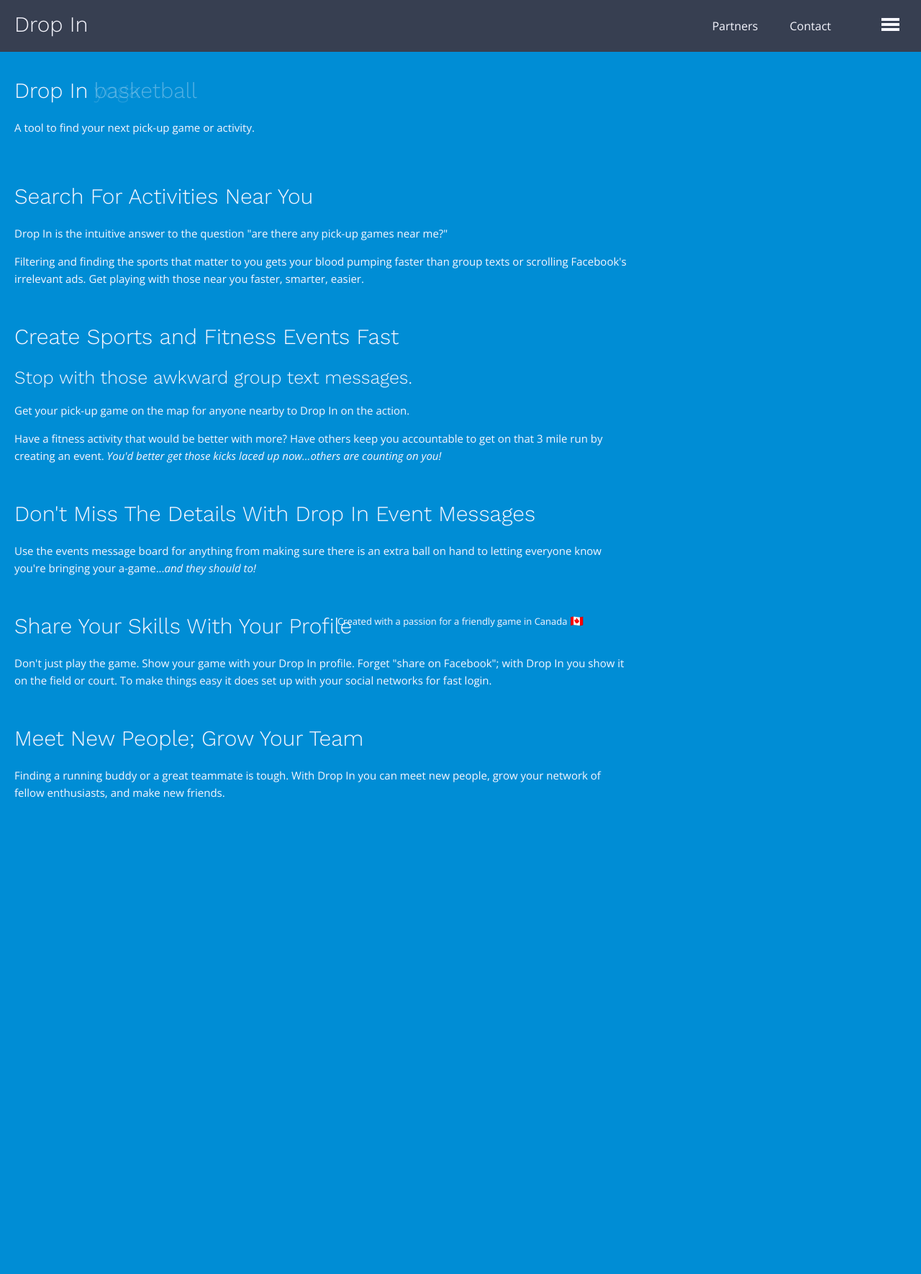
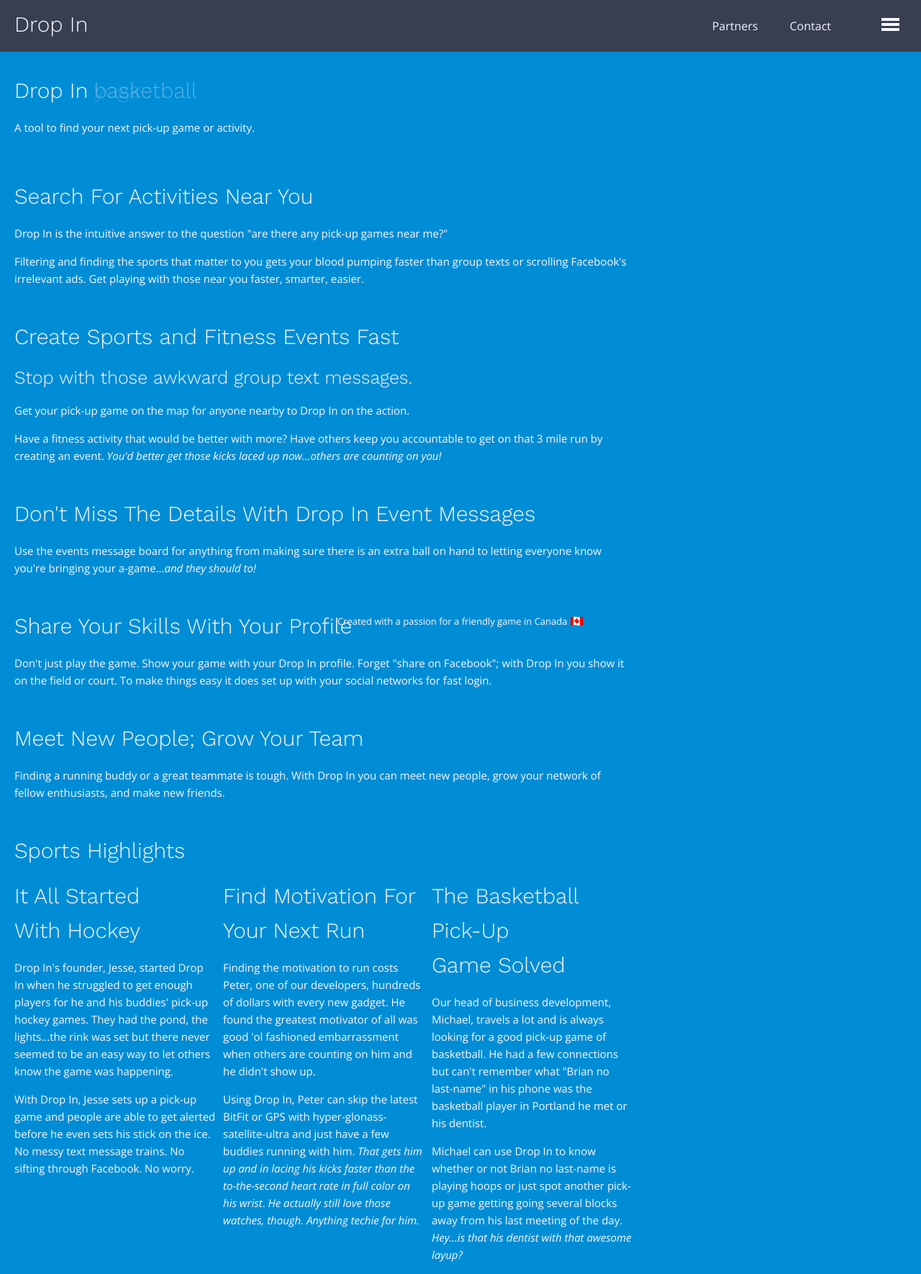
Before and after one commit to fidogroupe/drop-in-marketing-site, a Jekyll site: the page built from index.html, in a window 1280 px wide. Shown: the whole page at 72% size. Built offline with Jekyll 4.4.1, drawn with Linux system fonts in a browser that asks for light colours; before the commit the page ends 1128 px from its top, so only the background shows below that.

Commit message:
Adds spotlights

```diff
--- a/_sass/_pages.scss
+++ b/_sass/_pages.scss
@@ -44,6 +44,15 @@
   }
 }
 
+[class^='sports-highlight--'] {
+  float: left;
+  width: calc(100% / 3 - (20px / 3));
+
+  &:not(:last-child) {
+    margin-right: 10px;
+  }
+}
+
 
 .contact-page {
   background-color: $color1;
--- a/index.html
+++ b/index.html
@@ -58,5 +58,36 @@
     Finding a running buddy or a great teammate is tough. With Drop In you can meet new people, grow your network of fellow enthusiasts, and make new friends.
   </p>
 </section>
+
+<section class="sports-highlights" data-wrap="container">
+  <h1>Sports Highlights</h1>
+  <div class="sports-highlight--hockey">
+    <h1>It All Started With&nbsp;Hockey</h1>
+    <p>
+      Drop In's founder, Jesse, started Drop In when he struggled to get enough players for he and his buddies' pick-up hockey games. They had the pond, the lights...the rink was set but there never seemed to be an easy way to let others know the game was happening.
+    </p>
+    <p>
+      With Drop In, Jesse sets up a pick-up game and people are able to get alerted before he even sets his stick on the ice. No messy text message trains. No sifting through Facebook. No worry.
+    </p>
+  </div>
+
+  <div class="sports-highlight--running">
+    <h1>Find Motivation For Your Next Run</h1>
+    <p>
+      Finding the motivation to run costs Peter, one of our developers, hundreds of dollars with every new gadget. He found the greatest motivator of all was good 'ol fashioned embarrassment when others are counting on him and he didn't show up.
+    </p>
+    <p>
+      Using Drop In, Peter can skip the latest BitFit or GPS with hyper-glonass-satellite-ultra and just have a few buddies running with him. <em>That gets him up and in lacing his kicks faster than the to-the-second heart rate in full color on his wrist</em>. <i>He actually still love those watches, though. Anything techie for him.</i>
+    </p>
+  </div>
+
+  <div class="sports-highlight--basketball">
+    <h1>The Basketball Pick-Up Game&nbsp;Solved</h1>
+    <p>
+      Our head of business development, Michael, travels a lot and is always looking for a good pick-up game of basketball. He had a few connections but can't remember what "Brian no last-name" in his phone was the basketball player in Portland he met or his dentist.
+    </p>
+    <p>
+      Michael can use Drop In to know whether or not Brian no last-name is playing hoops or just spot another pick-up game getting going several blocks away from his last meeting of the day. <i>Hey...is that his dentist with that awesome layup?</i>
+    </p>
   </div>
 </section>
```
